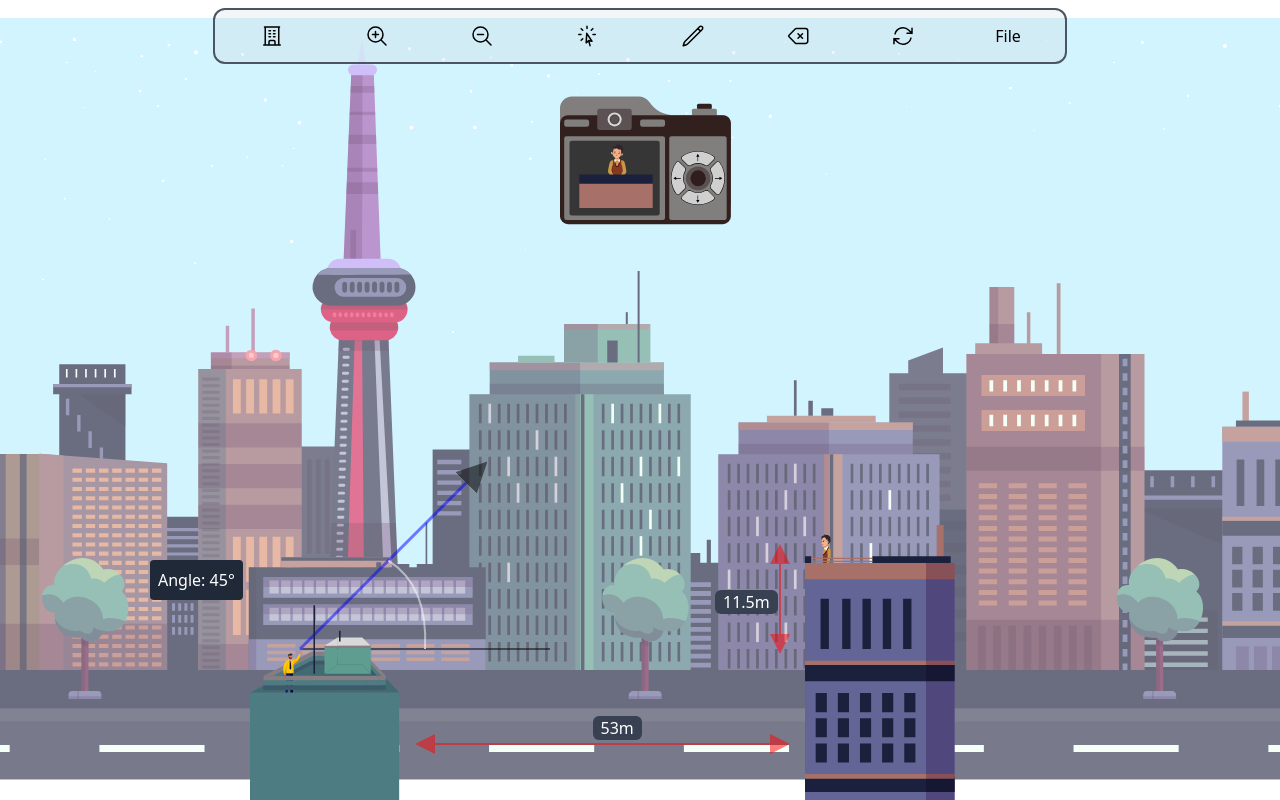
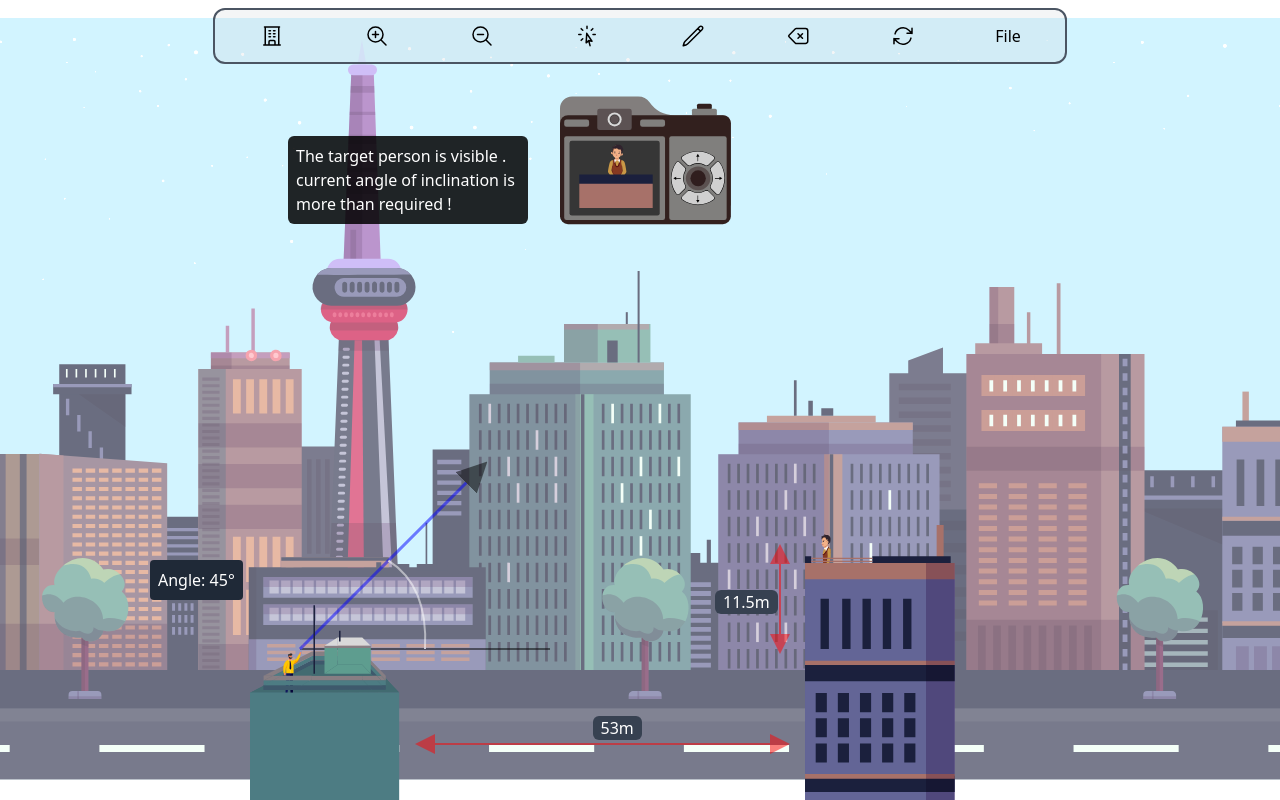
Before and after one commit to LandePranav/trigsim, a React (Vite) app: page / in a window 1280 px wide. Built offline with nearby package versions, Linux system fonts and the light colour scheme.

Commit message:
info on image change

```diff
--- a/src/components/DraggableResizableShape.jsx
+++ b/src/components/DraggableResizableShape.jsx
@@ -146,6 +146,19 @@ const DraggableResizableShape = () => {
           </div>
 
           <div className="absolute w-1/2 flex justify-end top-36">
+            <div className="absolute text-pretty w-60 -top-2 font-thin right-28 text-white bg-black bg-opacity-85 rounded-md p-2" >
+                {(reqAngle <= angle) ?
+              <p>
+                The target person is visible .
+                current angle of inclination is more than required !
+              </p>
+              :
+              <p>
+                Target person is not visible yet .
+                Try to increase angle of inclination !
+              </p> }
+            </div>
+
             <div className="absolute w-36 h-16 overflow-hidden -right-12">
 
             { (reqAngle <= angle) ?
@@ -161,7 +174,7 @@ const DraggableResizableShape = () => {
 
           </div>
           <div className="absolute inset-0 w-full h-full -z-10">
-          <Backcity className="object-cover w-full h-full opacity-65" />
+          <Backcity ref={canvasRef} className="object-cover w-full h-full opacity-65" />
 
           </div>
 
```
